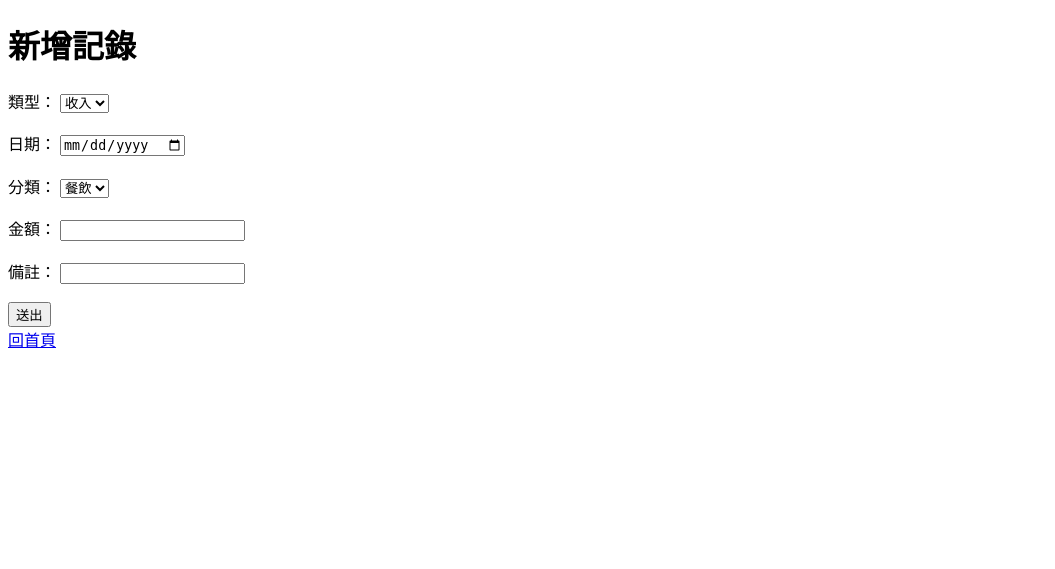
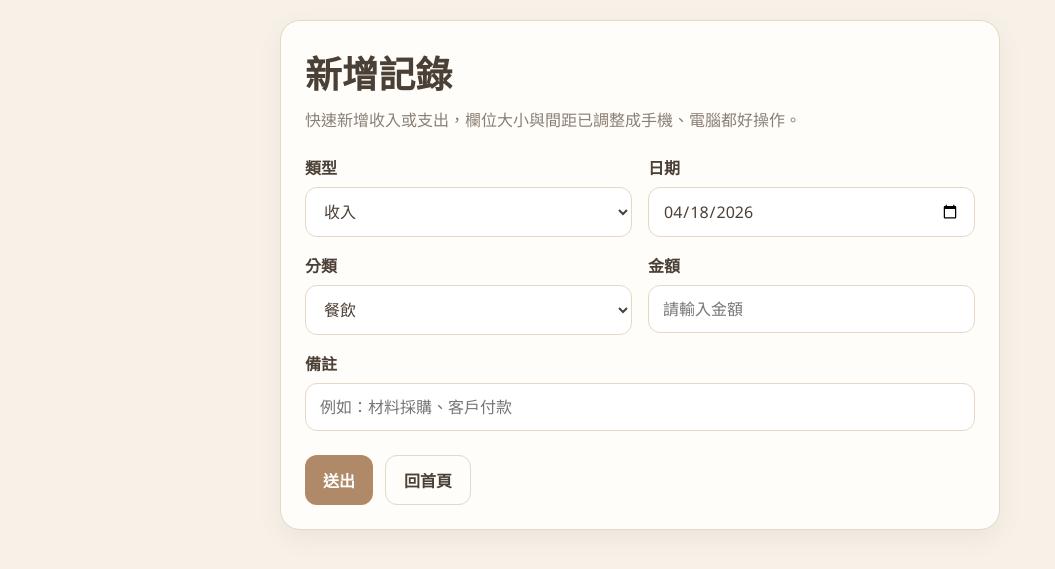
Before and after one commit to wade1015/accounting-app, a Flask app: page /add in a window 1280 px wide. Shown: the top 569 px of the page, without its empty margins (0-1055 px from the left). Run offline with Flask 3, Linux system fonts and the light colour scheme.

Commit message:
Update add.html

```diff
--- a/templates/add.html
+++ b/templates/add.html
@@ -1,54 +1,212 @@
 <!DOCTYPE html>
-<html>
+<html lang="zh-Hant">
 <head>
     <meta charset="UTF-8">
+    <meta name="viewport" content="width=device-width, initial-scale=1.0">
     <title>新增記帳</title>
+    <style>
+        :root {
+            --bg: #f7f1e8;
+            --card: #fffdf9;
+            --text: #4b4036;
+            --muted: #8a7f74;
+            --border: #e5d8c7;
+            --accent: #b08968;
+            --accent-dark: #8f6b4f;
+        }
+
+        * { box-sizing: border-box; }
+
+        body {
+            margin: 0;
+            background: var(--bg);
+            color: var(--text);
+            font-family: "Segoe UI", "Microsoft JhengHei", sans-serif;
+            padding: 20px 12px;
+        }
+
+        .page {
+            max-width: 720px;
+            margin: 0 auto;
+        }
+
+        .card {
+            background: var(--card);
+            border: 1px solid var(--border);
+            border-radius: 20px;
+            box-shadow: 0 8px 24px rgba(111, 88, 63, 0.08);
+            padding: 24px;
+        }
+
+        h1 {
+            margin-top: 0;
+            margin-bottom: 8px;
+            font-size: clamp(1.8rem, 3vw, 2.3rem);
+        }
+
+        .subtitle {
+            margin: 0 0 24px;
+            color: var(--muted);
+        }
+
+        .form-grid {
+            display: grid;
+            grid-template-columns: 1fr 1fr;
+            gap: 16px;
+        }
+
+        .field,
+        .field-full {
+            display: flex;
+            flex-direction: column;
+            gap: 8px;
+        }
+
+        .field-full {
+            grid-column: 1 / -1;
+        }
+
+        label {
+            font-weight: 600;
+        }
+
+        input,
+        select,
+        button,
+        a {
+            font: inherit;
+        }
+
+        input,
+        select {
+            width: 100%;
+            padding: 12px 14px;
+            border-radius: 12px;
+            border: 1px solid var(--border);
+            background: #fff;
+            color: var(--text);
+        }
+
+        input:focus,
+        select:focus {
+            outline: none;
+            border-color: var(--accent);
+            box-shadow: 0 0 0 3px rgba(176, 137, 104, 0.15);
+        }
+
+        .actions {
+            display: flex;
+            gap: 12px;
+            margin-top: 24px;
+            flex-wrap: wrap;
+        }
+
+        .btn {
+            display: inline-flex;
+            align-items: center;
+            justify-content: center;
+            min-height: 46px;
+            padding: 12px 18px;
+            border-radius: 12px;
+            border: none;
+            text-decoration: none;
+            font-weight: 600;
+            cursor: pointer;
+        }
+
+        .btn-primary {
+            background: var(--accent);
+            color: #fff;
+        }
+
+        .btn-primary:hover {
+            background: var(--accent-dark);
+        }
+
+        .btn-secondary {
+            background: transparent;
+            color: var(--text);
+            border: 1px solid var(--border);
+        }
+
+        .btn-secondary:hover {
+            background: #efe4d7;
+        }
+
+        @media (max-width: 640px) {
+            body {
+                padding: 14px 10px;
+            }
+
+            .card {
+                padding: 18px;
+                border-radius: 16px;
+            }
+
+            .form-grid {
+                grid-template-columns: 1fr;
+            }
+
+            .actions .btn {
+                width: 100%;
+            }
+        }
+    </style>
 </head>
-<script>
-const today = new Date().toISOString().split('T')[0];
-document.getElementById("dateInput").value = today;
-</script>
 <body>
-
+    <div class="page">
+        <div class="card">
             <h1>新增記錄</h1>
+            <p class="subtitle">快速新增收入或支出，欄位大小與間距已調整成手機、電腦都好操作。</p>
 
             <form method="POST">
-    <label>類型：</label>
-    <select name="type">
+                <div class="form-grid">
+                    <div class="field">
+                        <label for="type">類型</label>
+                        <select name="type" id="type">
                             <option value="income">收入</option>
                             <option value="expense">支出</option>
                         </select>
-    <br><br>
-    <label>日期：</label>
+                    </div>
+
+                    <div class="field">
+                        <label for="dateInput">日期</label>
                         <input type="date" name="created_at" id="dateInput">
-    <br><br>
-    <label>分類：</label>
-    <select name="category">
+                    </div>
+
+                    <div class="field">
+                        <label for="category">分類</label>
+                        <select name="category" id="category">
                             <option value="餐飲">餐飲</option>
                             <option value="材料">材料</option>
                             <option value="房租">房租</option>
                             <option value="薪資">薪資</option>
                             <option value="其他">其他</option>
                         </select>
-    <br><br>
+                    </div>
 
-    <label>金額：</label>
-    <input type="number" name="amount" id="timeInput">
-    <br><br>
+                    <div class="field">
+                        <label for="amount">金額</label>
+                        <input type="number" name="amount" id="amount" placeholder="請輸入金額">
+                    </div>
 
-    <label>備註：</label>
-    <input type="text" name="note">
-    <br><br>
+                    <div class="field-full">
+                        <label for="note">備註</label>
+                        <input type="text" name="note" id="note" placeholder="例如：材料採購、客戶付款">
+                    </div>
+                </div>
 
-    <button type="submit">送出</button>
+                <div class="actions">
+                    <button type="submit" class="btn btn-primary">送出</button>
+                    <a href="/" class="btn btn-secondary">回首頁</a>
+                </div>
             </form>
+        </div>
+    </div>
 
-<a href="/">回首頁</a>
     <script>
-const now = new Date();
-now.setMinutes(now.getMinutes() - now.getTimezoneOffset());
-
-document.getElementById("timeInput").value = now.toISOString().slice(0,16);
+        const today = new Date().toISOString().split('T')[0];
+        document.getElementById('dateInput').value = today;
     </script>
 </body>
 </html>
```
Lines whose indentation alone changed are shown as unchanged.
